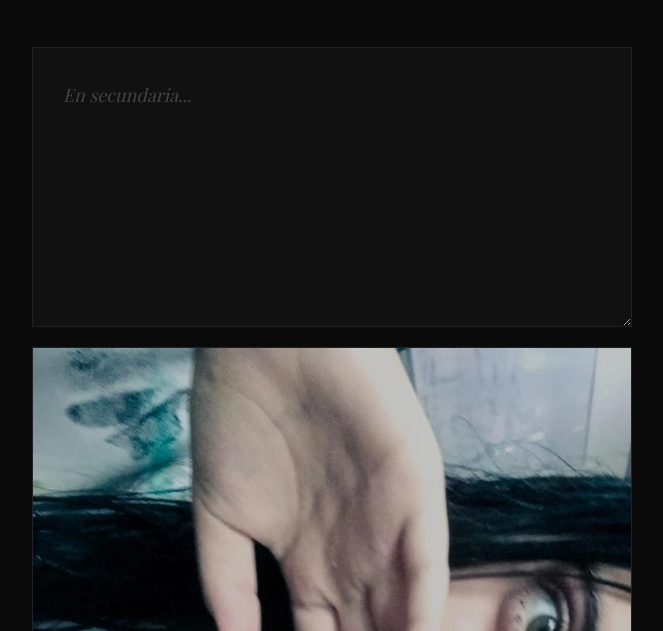
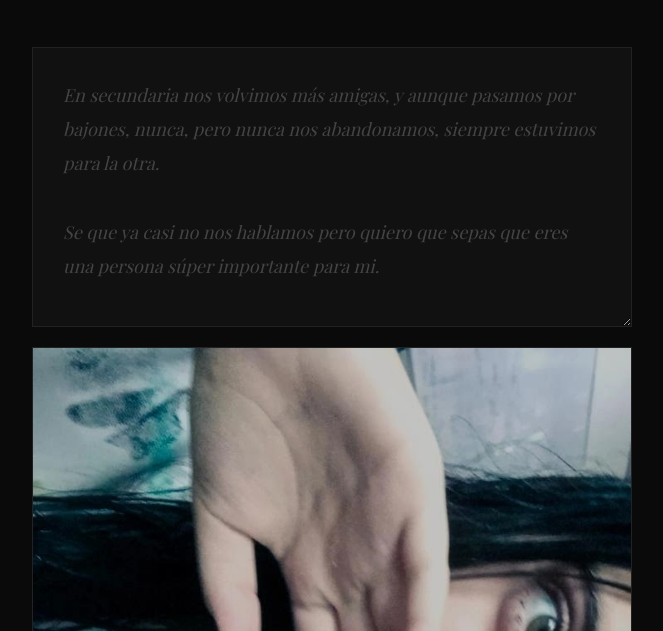
Before and after one commit to jazzi10/Angyy-, a plain HTML site: page secundaria.html in a window 1280 px wide. Shown: the part 169-800 px from the top of the page, without its empty margins (308-971 px from the left). Drawn offline with nearby package versions, Linux system fonts and the light colour scheme; a web font is replaced by a local one.

Commit message:
Update secundaria.html

```diff
--- a/secundaria.html
+++ b/secundaria.html
@@ -46,7 +46,13 @@
     </div>
 
     <div class="editor-container">
-        <textarea id="texto" placeholder="En secundaria..."></textarea>
+        <textarea id="texto" placeholder="En secundaria nos volvimos más amigas, y aunque pasamos por bajones, nunca, pero nunca nos abandonamos, siempre estuvimos para la otra.
+
+Se que ya casi no nos hablamos pero quiero que sepas que eres una persona súper importante para mi.
+
+Quiero que recuerdes/recordemos todo lo que pasamos, los momentos que vivimos y todas esas risas que tal vez no valoramos.
+
+Tqm💗✨"></textarea>
 
         <!-- AQUÍ PONES TUS IMÁGENES DESDE EL CÓDIGO -->
         <div class="fotos-codigo">
```
